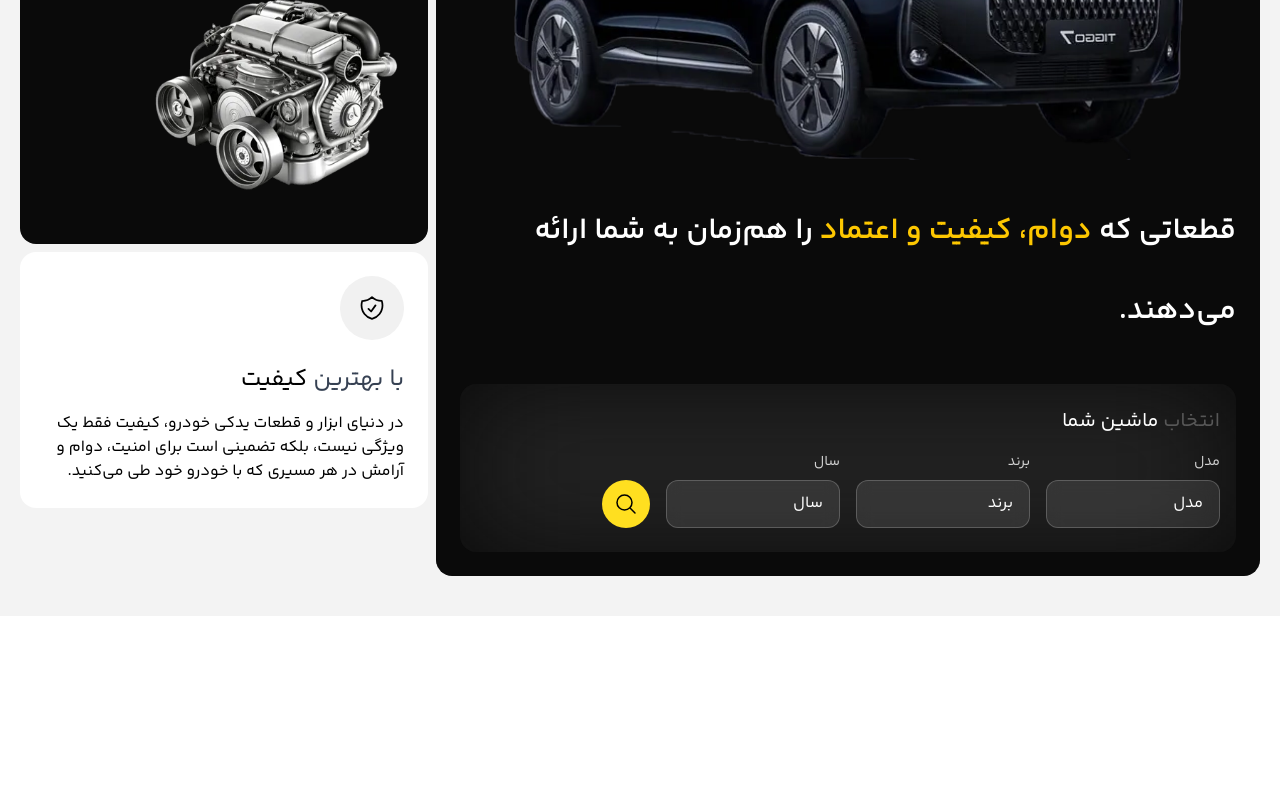
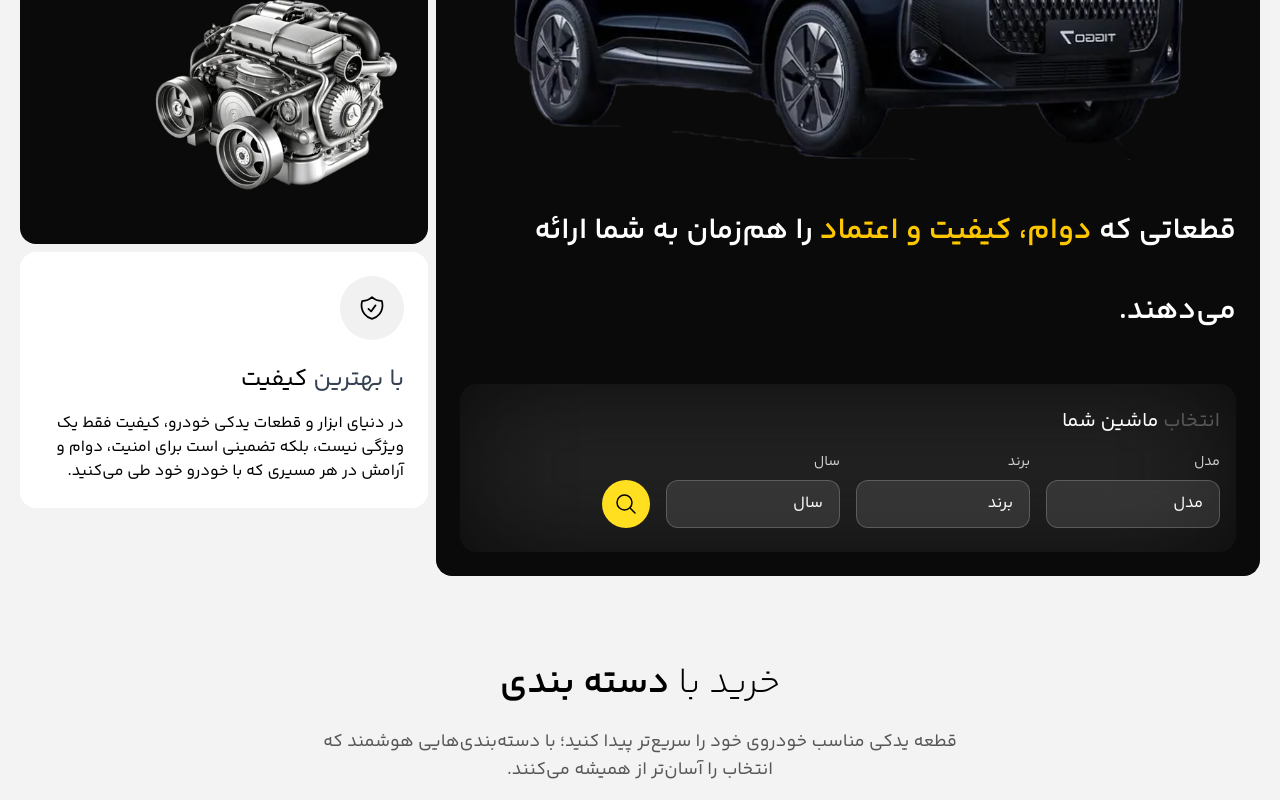
Before and after one commit to hatef-dev/car-ecommerce, a Vue app: page / in a window 1280 px wide. Shown: the part 453-1253 px from the top of the page. Before the commit the page ends 1069 px from the top, so only its background shows below. Built offline with nearby package versions, Linux system fonts and the light colour scheme.

Commit message:
add header of the catergory section

```diff
--- a/src/views/HomeView.vue
+++ b/src/views/HomeView.vue
@@ -2,6 +2,18 @@
   <div class="flex flex-col gap-y-2">
     <Header />
     <Banner />
+    <div class="flex flex-col gap-y-4 mt-10 container">
+      <div class="flex flex-col gap-y-6 justify-center items-center">
+        <h1 class="text-black font-light text-4xl">
+          خرید با <span class="font-semibold">دسته بندی</span>
+        </h1>
+        <p class="text-[#575757] text-center text-lg w-2xl">
+          قطعه یدکی مناسب خودروی خود را سریع‌تر پیدا کنید؛ با دسته‌بندی‌هایی هوشمند که انتخاب را
+          آسان‌تر از همیشه می‌کنند.
+        </p>
+      </div>
+      <div class=""></div>
+    </div>
   </div>
 </template>
 <script>
```
